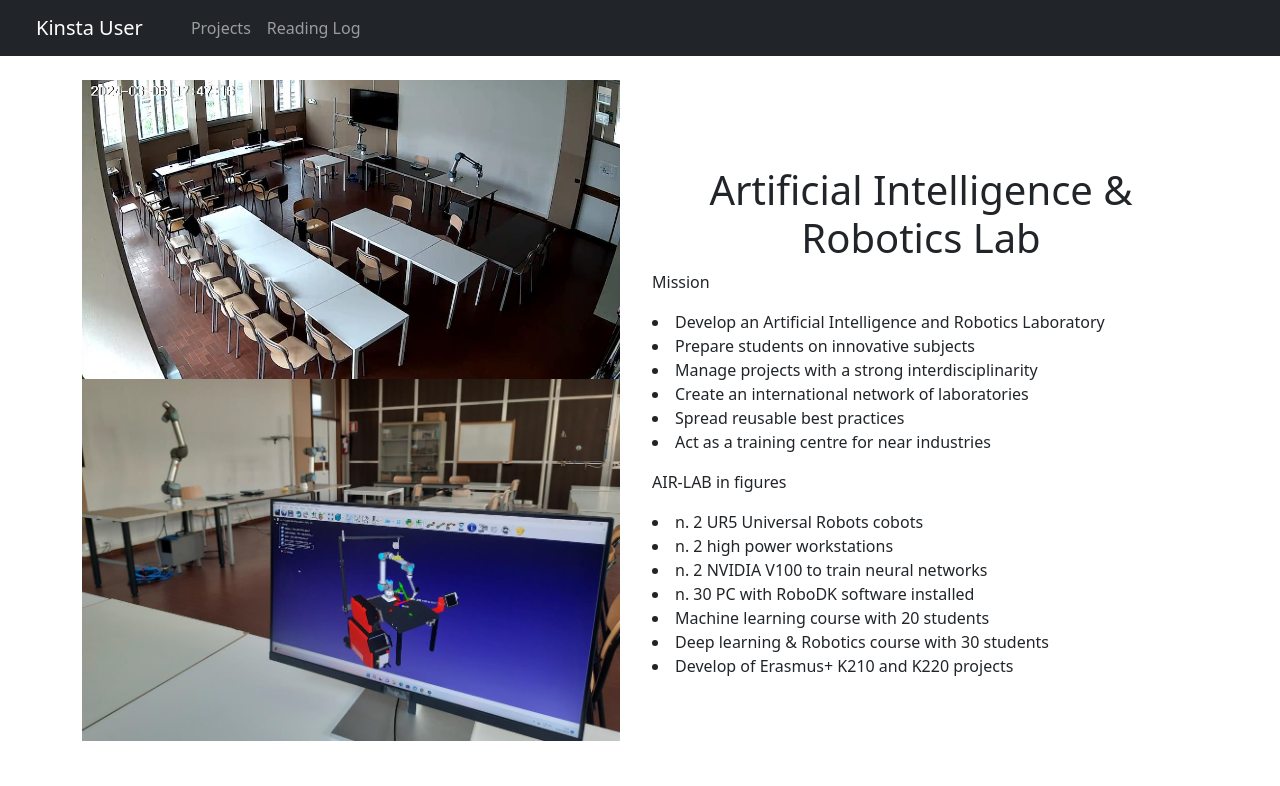
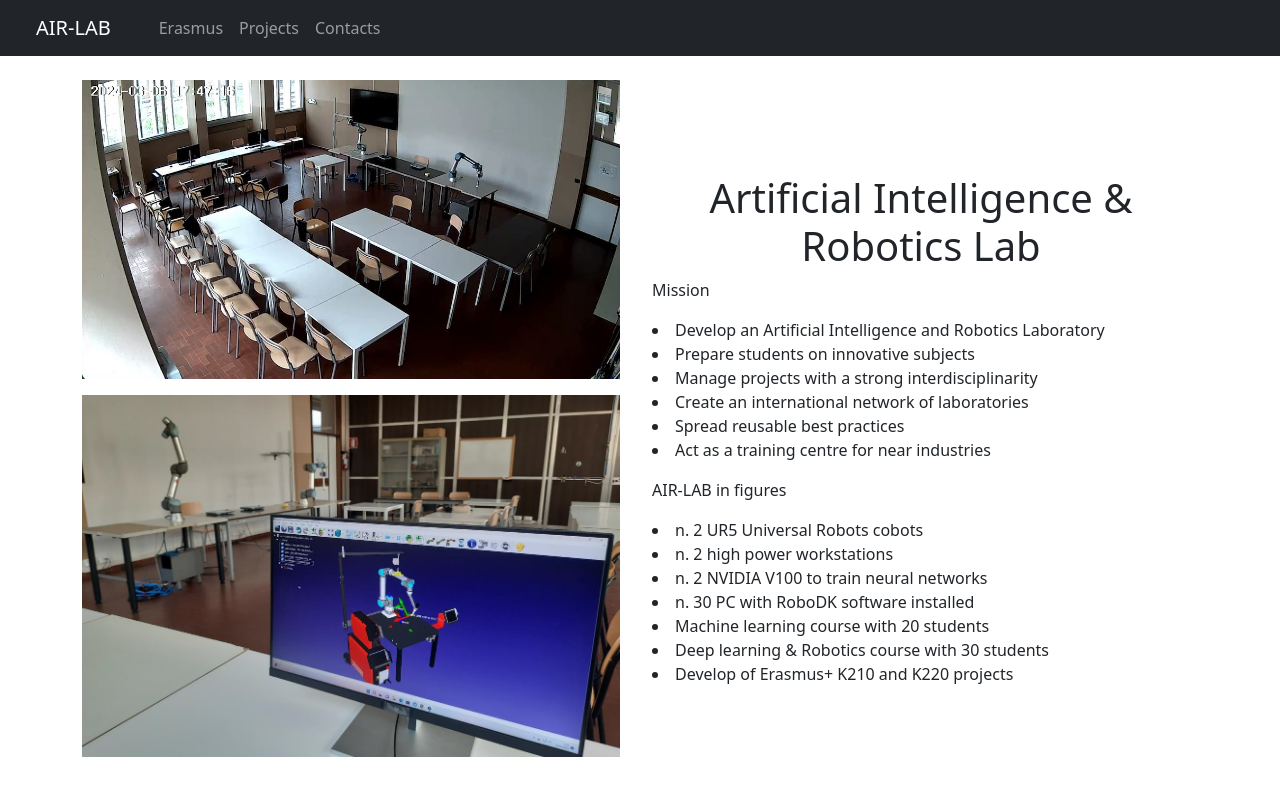
Before and after one commit to AIR-LAB-ISII/AIR-LAB-ISII.github.io, a plain HTML site: page index.html in a window 1280 px wide. Shown: the top 786 px of the page. Drawn offline with nearby package versions, Linux system fonts and the light colour scheme.

Commit message:
Update index.html

```diff
--- a/index.html
+++ b/index.html
@@ -17,7 +17,7 @@
         <nav class="navbar navbar-dark navbar-expand-lg bg-dark ">
             <div class="container-fluid">
                 <div class="mx-4">
-                    <a class="navbar-brand" href="index.html">Kinsta User</a>
+                    <a class="navbar-brand" href="index.html">AIR-LAB</a>
                 </div>
                 <button class="navbar-toggler" type="button" data-bs-toggle="collapse"
                     data-bs-target="#navbarTogglerDemo02" aria-controls="navbarTogglerDemo02" aria-expanded="false"
@@ -27,10 +27,13 @@
                 <div class="collapse navbar-collapse" id="navbarTogglerDemo02">
                     <ul class="navbar-nav me-auto mb-2 mb-lg-0">
                         <li class="nav-item">
+                            <a class="nav-link" href="erasmus.html">Erasmus</a>
+                        </li>
+                        <li class="nav-item">
                             <a class="nav-link" href="projects.html">Projects</a>
                         </li>
                         <li class="nav-item">
-                            <a class="nav-link" href="log.html">Reading Log</a>
+                            <a class="nav-link" href="contacts.html">Contacts</a>
                         </li>
                     </ul>
                 </div>
@@ -41,6 +44,8 @@
             <div class="row justify-content-center">
                 <div class="col-lg mb-lg-4">
                     <img src="image.jpg" class="img-fluid" alt="" srcset="">
+                    <p>
+                    </p>
                     <img src="image2.jpg" class="img-fluid" alt="" srcset="">
                 </div>
                 <div class="col-lg mx-2 align-self-center">
```
